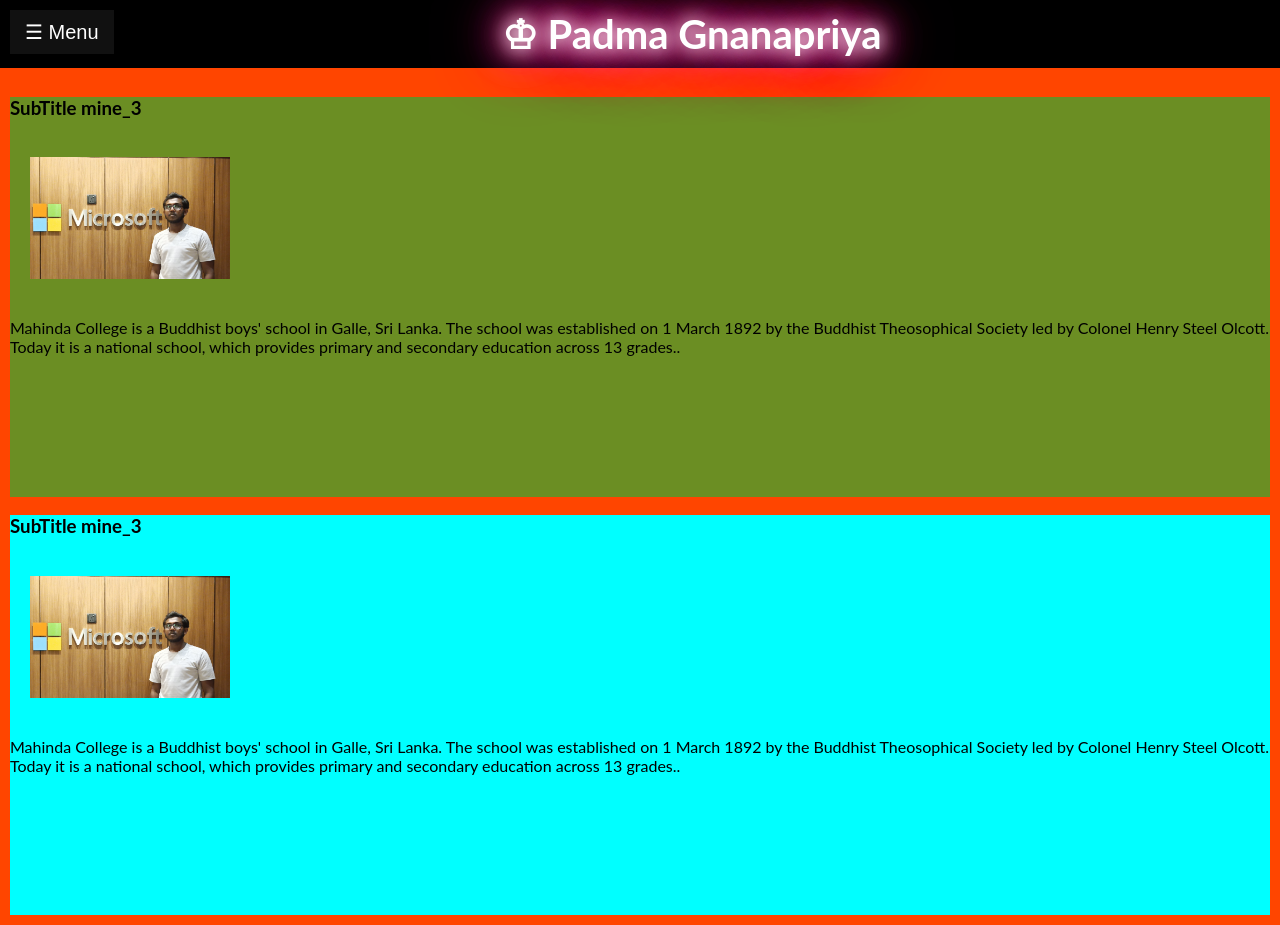
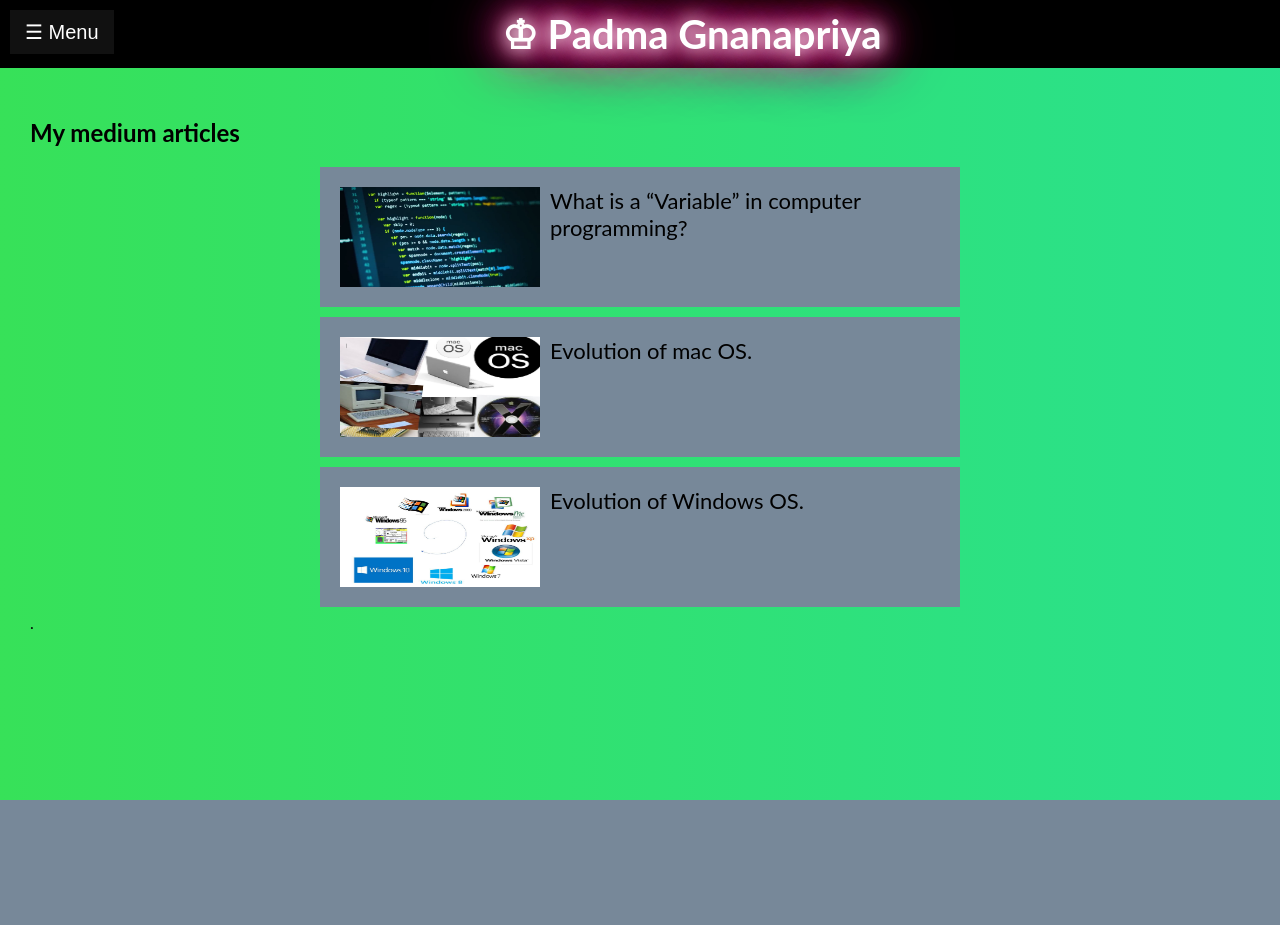
Before and after one commit to PadmaGnanapriya/king_gnanapaala_site, a Flask app: page /article in a window 1280 px wide. After the commit the page ends 800 px from the top, so only its background shows below. Run offline with Flask 2, Linux system fonts and the light colour scheme.

Commit message:
fixed all bugs upto now

```diff
--- a/static/css/article.css
+++ b/static/css/article.css
@@ -1,8 +1,54 @@
 img{
-    width: 300px;
-    padding: 20px;
+    width: 130px;
+    height: 100px;
+    float: left;
+    padding-right: 10px;
 }
 
-p{
-    float: left;
+section{
+    min-height: 100px;
+    padding: 20px;
+    background: lightslategray;
+    margin-top: 10px;
+    max-width: 600px;
+    margin-right: auto;
+    margin-left: auto;
 }
+
+a{
+    text-decoration: none;
+    font-size: 22px;
+    color: black;
+    padding-top: 30px;
+}
+
+/*background*/
+nav,body{
+    background: linear-gradient(270deg, #21e1b0, #45e121, #dfe121, #db21e1);
+    background-size: 800% 800%;
+
+    -webkit-animation: AnimationName 5s ease infinite;
+    -moz-animation: AnimationName 5s ease infinite;
+    -o-animation: AnimationName 5s ease infinite;
+    animation: AnimationName 5s ease infinite;
+}
+@-webkit-keyframes AnimationName {
+    0%{background-position:0% 50%}
+    50%{background-position:100% 50%}
+    100%{background-position:0% 50%}
+}
+@-moz-keyframes AnimationName {
+    0%{background-position:0% 50%}
+    50%{background-position:100% 50%}
+    100%{background-position:0% 50%}
+}
+@-o-keyframes AnimationName {
+    0%{background-position:0% 50%}
+    50%{background-position:100% 50%}
+    100%{background-position:0% 50%}
+}
+@keyframes AnimationName {
+    0%{background-position:0% 50%}
+    50%{background-position:100% 50%}
+    100%{background-position:0% 50%}
+}
--- a/static/css/contact.css
+++ b/static/css/contact.css
@@ -40,6 +40,8 @@
     overflow: hidden;
     padding: 2rem;
     margin:10px;
+    margin-left: auto;
+    margin-right: auto;
 }
 
 .rainbow::before {
--- a/templates/article.html
+++ b/templates/article.html
@@ -2,18 +2,29 @@
 
 {% block body %}
  <link rel="stylesheet" href="{{ url_for('static', filename='css/article.css')}}">
-    <nav style="background-color: orangered; padding: 10px;">
 
-          <section style="background-color: olivedrab; min-height: 400px;">  <!--Need to init minimum height if image exit here-->
-            <h1>SubTitle mine_3</h1>
-            <img src="{{url_for('static', filename='images/padme.jpg', width=10)}}" style="width: 200px"/>
-            <p>Mahinda College is a Buddhist boys' school in Galle, Sri Lanka. The school was established on 1 March 1892 by the Buddhist Theosophical Society led by Colonel Henry Steel Olcott. Today it is a national school, which provides primary and secondary education across 13 grades..</p>
-          </section>
-          <section style="background-color: cyan; min-height: 400px;">  <!--Need to init minimum height if image exit here-->
-            <h1>SubTitle mine_3</h1>
-            <img src="{{url_for('static', filename='images/padme.jpg', width=1)}}" style="width: 200px"/>
-            <p>Mahinda College is a Buddhist boys' school in Galle, Sri Lanka. The school was established on 1 March 1892 by the Buddhist Theosophical Society led by Colonel Henry Steel Olcott. Today it is a national school, which provides primary and secondary education across 13 grades..</p>
-          </section>
-    </nav>
+    <nav style="padding: 30px; background: transparent">
+                        <h1>My medium articles</h1>
+                          {# *****************add new article ************************* #}
+                        <a href="https://medium.com/@padmaisuru/what-is-a-variable-in-computer-programming-5506164d9482?source=friends_link&sk=e469aca130ce64ec76c4951137c2b284">
+                            <section>
+                            <img src="{{url_for('static', filename='images/article3.png', width=1)}}" target="_blank" style="width: 200px"/>
+                                What is a “Variable” in computer programming?
+                            </section>
+                        </a>
+                        <a href="https://medium.com/@padmaisuru/evolution-of-mac-os-166cff8e6df4?source=friends_link&sk=cda60a82cc3c9ccac78bb645a8d2df9c">
+                            <section>
+                            <img src="{{url_for('static', filename='images/mac_os.jpeg', width=1)}}" target="_blank" style="width: 200px"/>
+                                Evolution of mac OS.
+                            </section>
+                        </a>
+                        <a href="https://medium.com/@padmaisuru/evolution-of-windows-os-7b4fad8bdebc?source=friends_link&sk=21f3971ec7ca0dd750188b1409e5fcc6">
+                            <section>
+                            <img src="{{url_for('static', filename='images/windows_os.jpeg', width=1)}}" target="_blank" style="width: 200px"/>
+                                Evolution of Windows OS.
+                            </section>
+                        </a>.
+                    </nav>
+
 
 {% endblock %}
--- a/templates/contact.html
+++ b/templates/contact.html
@@ -6,6 +6,7 @@
 <link rel="stylesheet" href="{{ url_for('static', filename='css/contact.css')}}">
     <br>
     <div class="container">
+        <h1>Contact details</h1>
         <div class="rainbow">
             <a href="tel:+94766328189"><h2>Call</h2><br>
             <img src="/static/images/mobile.gif?width=10">076-632-8189</a><br>
```
Also changed, not shown: static/images/article3.png (added), static/images/mac_os.jpeg (added), static/images/windows_os.jpeg (added).
